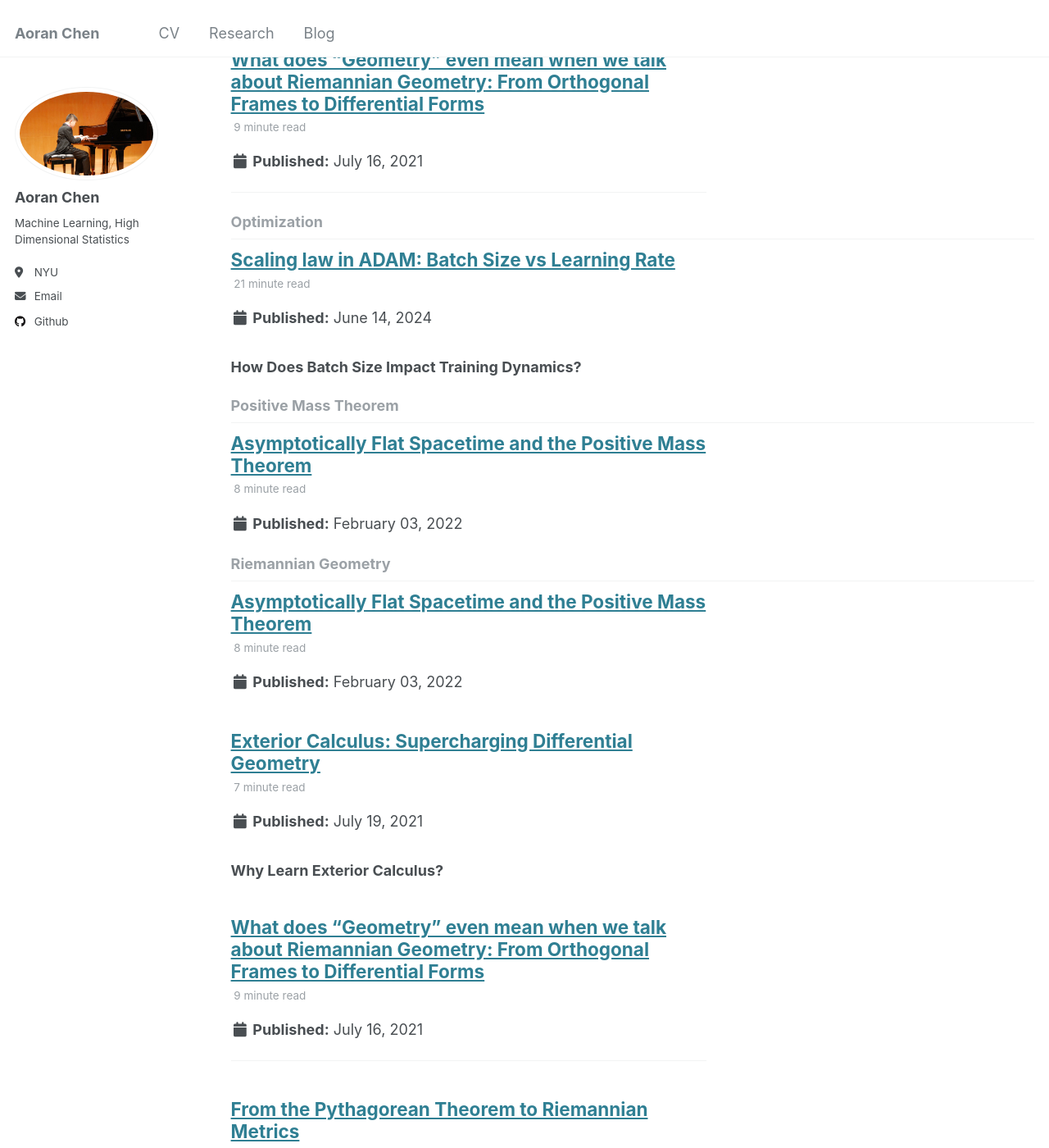
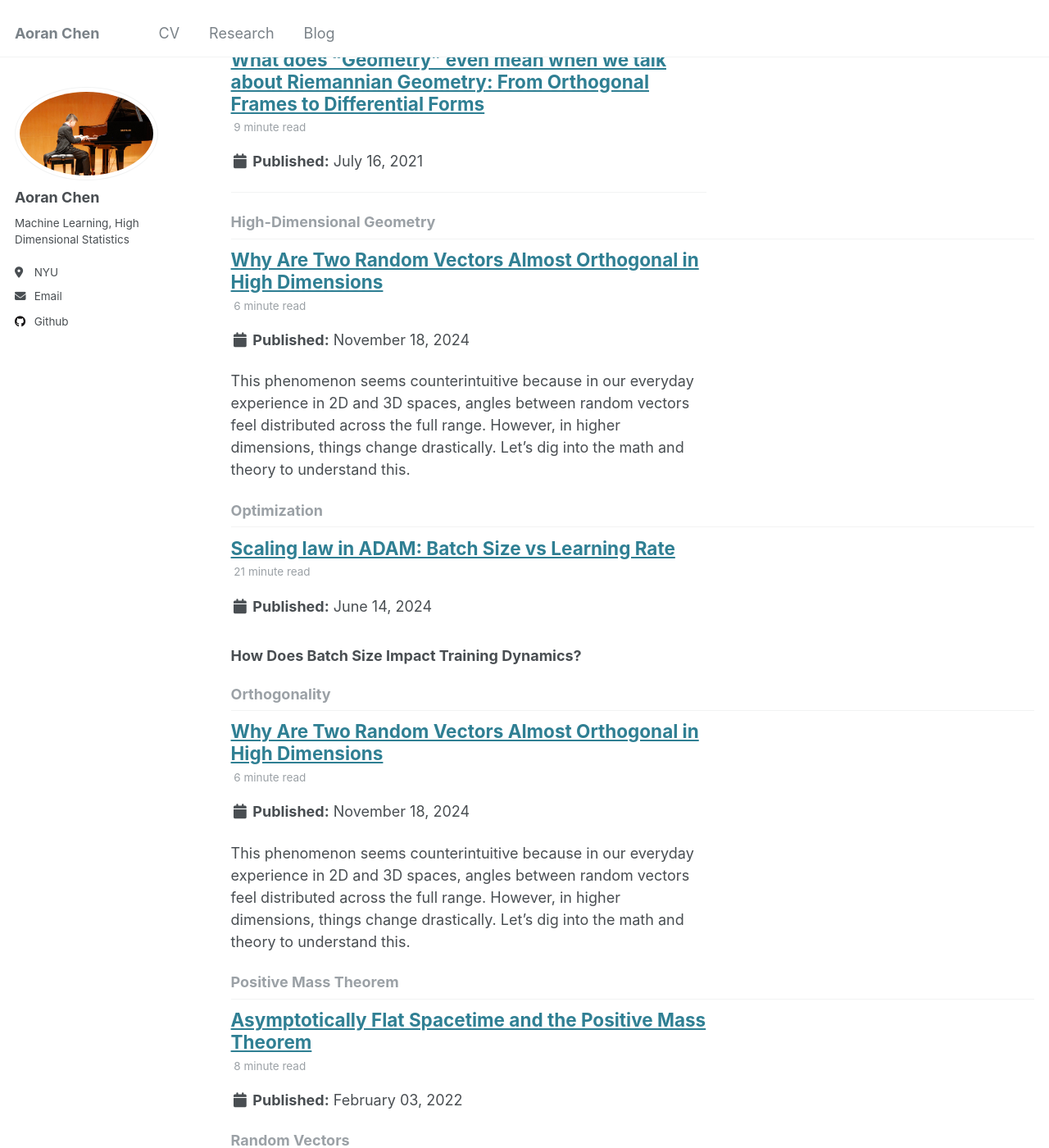
Before and after one commit to samohtaerg/samohtaerg.github.io, a Jekyll site: the page built from _pages/tag-archive.html, in a window 1280 px wide and 1400 px high, scrolled down 1511 px. Shown: the whole window at 82% size. Built offline with Jekyll 4.4.1, drawn with Linux system fonts in a browser that asks for light colours; nearby versions of some CDN libraries; some of the changed text lies outside the part shown.

Commit message:
Update 2024-11-18-Why-are-two-random-vectors-almost-orthogonal-in-High-Diemsions.md

```diff
--- a/_posts/2024-11-18-Why-are-two-random-vectors-almost-orthogonal-in-High-Diemsions.md
+++ b/_posts/2024-11-18-Why-are-two-random-vectors-almost-orthogonal-in-High-Diemsions.md
@@ -1,4 +1,14 @@
-HWhy Are Two Random Vectors Almost Orthogonal in High Dimensions?
+---
+title: 'Why Are Two Random Vectors Almost Orthogonal in High Dimensions'
+date: 2024-11-18
+permalink: /posts/2024/11/Why Are Two Random Vectors Almost Orthogonal in High Dimensions/
+tags:
+  - High-Dimensional Geometry
+  - Random Vectors
+  - Orthogonality
+math: true
+---
+
 
 This phenomenon seems counterintuitive because in our everyday experience in 2D and 3D spaces, angles between random vectors feel distributed across the full range. However, in higher dimensions, things change drastically. Let’s dig into the math and theory to understand this.
 
```
